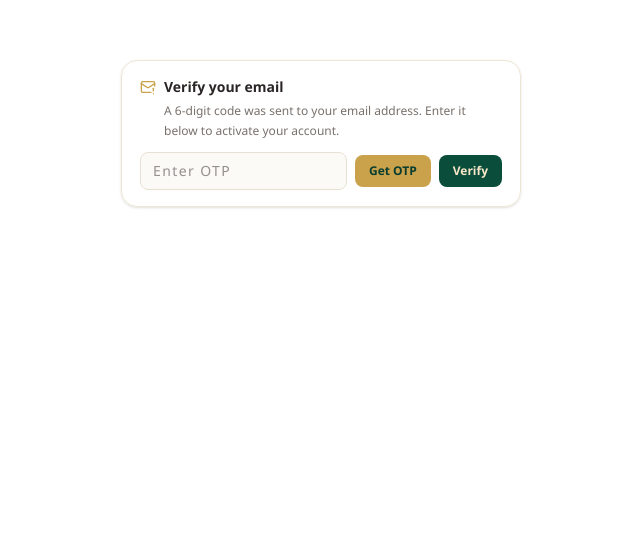
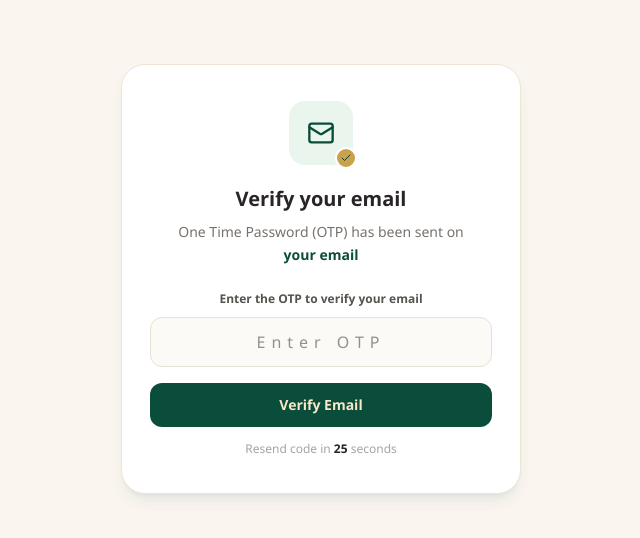
Before and after one commit to ashutoshJha-2025/AI-Interview-Ready-Platform, a React (Vite) app in the folder Frontend/: page /#/email-verifiied in a window 1280 px wide. Shown: the top 538 px of the page, without its empty margins (319-959 px from the left). Built offline with nearby package versions, Linux system fonts and the light colour scheme.

Commit message:
protected routes

```diff
--- a/Frontend/src/components/EmailVerification.jsx
+++ b/Frontend/src/components/EmailVerification.jsx
@@ -1,17 +1,26 @@
-import { useState } from "react";
+import { useEffect, useState } from "react";
 import axios from "axios";
 import { showSuccess, showError } from "../components/ToastMessageBox.jsx";
-import { MailWarning } from "lucide-react";
+import { Mail, Check } from "lucide-react";
 import { useNavigate } from "react-router-dom";
 
+const RESEND_COOLDOWN_SECONDS = 30;
 
 const EmailVerification = () => {
     const [isEmailVerified, setIsEmailVerified] = useState(false);
     const [otp, setOtp] = useState("");
     const [sendingOtp, setSendingOtp] = useState(false);
     const [verifying, setVerifying] = useState(false);
-    const navigate = useNavigate()
+    const [secondsLeft, setSecondsLeft] = useState(RESEND_COOLDOWN_SECONDS);
+    const navigate = useNavigate();
 
+    useEffect(() => {
+        if (secondsLeft <= 0) return;
+        const timer = setInterval(() => {
+            setSecondsLeft((s) => s - 1);
+        }, 1000);
+        return () => clearInterval(timer);
+    }, [secondsLeft]);
 
     const handleGetOtp = async () => {
         setSendingOtp(true);
@@ -22,6 +31,7 @@ const EmailVerification = () => {
                 { withCredentials: true }
             );
             showSuccess(result.data.message || "OTP sent to your email");
+            setSecondsLeft(RESEND_COOLDOWN_SECONDS);
         } catch (error) {
             showError(error.response?.data?.message || error.message || "Could not send OTP");
         } finally {
@@ -43,30 +53,40 @@ const EmailVerification = () => {
             );
             showSuccess(result.data.message || "Email verified");
             setIsEmailVerified(true);
+            localStorage.removeItem('email')
+            navigate("/profile");
         } catch (error) {
             showError(error.response?.data?.message || error.message || "Invalid or expired code");
         } finally {
             setVerifying(false);
-            navigate('/profile')
         }
     };
 
     return (
-        <>
-            <div className="w-full min-h-screen flex justify-center items-start bg-white">
+        <div className="w-full min-h-screen flex justify-center items-start bg-[#FAF6EF] px-4">
             {!isEmailVerified && (
-                    <div className="w-100 mt-15 px-4.5 py-4  border border-[#EDE6D4] rounded-2xl overflow-hidden shadow-sm">
-                        <div className="flex items-start gap-2 mb-3">
-                            <MailWarning size={16} className="text-[#C9A24B] mt-0.5 shrink-0" />
-                            <div>
-                                <p className="text-sm font-semibold text-[#292524]">Verify your email</p>
-                                <p className="text-xs text-[#78716C] mt-1 leading-relaxed">
-                                    A 6-digit code was sent to your email address. Enter it below to activate your account.
-                                </p>
+                <div className="w-full max-w-100 mt-16 px-7 py-9 bg-white border border-[#EDE6D4] rounded-3xl shadow-lg shadow-[#0B4D3B]/8 text-center">
+
+                    <div className="relative w-16 h-16 mx-auto mb-5">
+                        <div className="w-16 h-16 rounded-2xl bg-[#EAF5EE] flex items-center justify-center">
+                            <Mail size={28} className="text-[#0B4D3B]" />
+                        </div>
+                        <div className="absolute -bottom-1 -right-1 w-5.5 h-5.5 rounded-full bg-[#C9A24B] border-2 border-white flex items-center justify-center">
+                            <Check size={12} className="text-[#073C2E]" />
                         </div>
                     </div>
 
-                        <div className="flex items-center gap-2">
+                    <h1 className="text-xl font-bold text-[#292524] mb-2">Verify your email</h1>
+                    <p className="text-sm text-[#78716C] leading-relaxed mb-6">
+                        One Time Password (OTP) has been sent on
+                        <br />
+                        <span className="text-[#0B4D3B] font-semibold">{localStorage.getItem('email') || "your email"}</span>
+                    </p>
+
+                    <p className="text-xs font-semibold text-[#57534E] mb-2.5">
+                        Enter the OTP to verify your email
+                    </p>
+
                     <input
                         type="text"
                         inputMode="numeric"
@@ -74,30 +94,36 @@ const EmailVerification = () => {
                         value={otp}
                         onChange={(e) => setOtp(e.target.value.replace(/\D/g, ""))}
                         placeholder="Enter OTP"
-                                className="flex-1 min-w-0 border border-[#E7E1D3] bg-[#FAF6EF]/50 rounded-lg px-3 py-2 text-sm text-[#292524] tracking-widest outline-none focus:border-[#0B4D3B] focus:ring-2 focus:ring-[#0B4D3B]/15 transition-all"
+                        className="w-full border border-[#E7E1D3] bg-[#FAF6EF]/50 rounded-xl px-4 py-3 text-base text-center text-[#292524] tracking-[6px] outline-none focus:border-[#0B4D3B] focus:ring-2 focus:ring-[#0B4D3B]/15 transition-all mb-4"
                     />
+
+                    <button
+                        type="button"
+                        onClick={handleVerifyOtp}
+                        disabled={verifying}
+                        className="w-full bg-[#0B4D3B] text-[#F8E7C9] text-sm font-semibold py-3 rounded-xl transition-colors hover:bg-[#073C2E] disabled:opacity-60 disabled:cursor-not-allowed cursor-pointer mb-3.5"
+                    >
+                        {verifying ? "Verifying..." : "Verify Email"}
+                    </button>
+
+                    {secondsLeft > 0 ? (
+                        <p className="text-xs text-[#A8A29E]">
+                            Resend code in <span className="text-[#292524] font-semibold">{secondsLeft}</span> seconds
+                        </p>
+                    ) : (
                         <button
                             type="button"
                             onClick={handleGetOtp}
                             disabled={sendingOtp}
-                                className="shrink-0 bg-[#C9A24B] text-[#073C2E] text-xs font-semibold px-3.5 py-2 rounded-lg transition-colors hover:bg-[#E0BB63] disabled:opacity-60 disabled:cursor-not-allowed cursor-pointer"
+                            className="text-xs font-semibold text-[#0B4D3B] hover:text-[#C9A24B] transition-colors cursor-pointer disabled:opacity-60"
                         >
-                                {sendingOtp ? "Sending..." : "Get OTP"}
+                            {sendingOtp ? "Sending..." : "Resend code"}
                         </button>
-                            <button
-                                type="button"
-                                onClick={handleVerifyOtp}
-                                disabled={verifying}
-                                className="shrink-0 bg-[#0B4D3B] text-[#F8E7C9] text-xs font-semibold px-3.5 py-2 rounded-lg transition-colors hover:bg-[#073C2E] disabled:opacity-60 disabled:cursor-not-allowed cursor-pointer"
-                            >
-                                {verifying ? "Verifying..." : "Verify"}
-                            </button>
-                        </div>
+                    )}
                 </div>
             )}
         </div>
-        </>
-    )
-}
+    );
+};
 
-export default EmailVerification
+export default EmailVerification;
--- /dev/null
+++ b/Frontend/src/pages/Home.jsx
@@ -0,0 +1,9 @@
+const Home = () => {
+    return (
+        <>
+            <h1>Home Page</h1>
+        </>
+    )
+}
+
+export default Home
--- a/Frontend/src/pages/Login.jsx
+++ b/Frontend/src/pages/Login.jsx
@@ -28,6 +28,8 @@ const Login = () => {
                 navigate('/profile')
                 setFormData({ email: '', password: '' })
             }, 1000)
+            localStorage.setItem('isAuth', 'true');
+            window.dispatchEvent(new Event('auth-change'));
         } catch (error) {
             showError(error.response?.data?.message || error.response?.data?.errors?.[0]?.msg || error.message || 'Invalid credentials')
         } finally {
--- a/Frontend/src/pages/Profile.jsx
+++ b/Frontend/src/pages/Profile.jsx
@@ -1,6 +1,6 @@
 import { Link } from "react-router-dom"
 import ProfileCard from "../components/ProfileCard.jsx";
-import { Plus, MailWarning } from "lucide-react";
+import { Plus, Home } from "lucide-react";
 import axios from 'axios';
 import { showSuccess, showError } from '../components/ToastMessageBox.jsx'
 import { useNavigate } from "react-router-dom";
@@ -14,7 +14,6 @@ const Profile = () => {
         try {
             const response = await axios.get(`http://localhost:3000/api/profile/get-me`, { withCredentials: true })
             setData(response?.data)
-            console.log(response?.data)
         } catch (error) {
             console.log(error.response?.data?.message || error.response?.data?.errors[0]?.msg || error.message || 'Invalid credentials')
         }
@@ -29,6 +28,8 @@ const Profile = () => {
             const response = await axios.post(`http://localhost:3000/api/auth-user/logout`, {}, { withCredentials: true })
             showSuccess('Logged out successfully')
             navigate('/')
+            localStorage.removeItem('isAuth');
+            window.dispatchEvent(new Event('auth-change'));
         } catch (error) {
             showError(error.response?.data?.message || error.response?.data?.errors[0]?.msg || error.message || 'Unauthorized user, login / register to continue !')
         }
@@ -51,9 +52,9 @@ const Profile = () => {
                     Profile updated at: <span className="text-[#292524] font-semibold">{date}</span>
                 </span>
 
-                <div className={`flex items-center gap-2 border border-gray-200 rounded-full px-2.5 py-1.5 ${data?.userInfo?.isVerified === true ? 'hidden' : ''}`}>
-                    <MailWarning size={20} className="text-[#C9A24B] shrink-0" />
-                    <Link to="/email-verifiied" className="text-sm font-semibold text-[#292524]">Verify your email</Link>
+                <div className={`flex items-center gap-2 border border-gray-300 rounded-full px-3 py-2`}>
+                    <Home size={20} className="text-[#C9A24B] shrink-0" />
+                    <Link to="/home" className="text-sm font-semibold text-[#292524]">Home</Link>
                 </div>
 
                 <button
--- a/Frontend/src/pages/Register.jsx
+++ b/Frontend/src/pages/Register.jsx
@@ -42,11 +42,14 @@ const Register = () => {
             const { confirmPassword, ...payload } = formData
             const result = await axios.post(`http://localhost:3000/api/auth-user/register`, payload, { withCredentials: true })
             showSuccess(result.data.message)
+            localStorage.setItem('email', formData.email)
             setTimeout(() => {
-                navigate('/profile')
+                navigate('/email-verifiied')
                 showInfo('Verify your email to get started.');
                 setFormData({ username: '', email: '', password: '', confirmPassword: '' })
             }, 1000)
+            localStorage.setItem('isAuth', 'true');
+            window.dispatchEvent(new Event('auth-change'));
         } catch (error) {
             showError(error.response?.data?.message || error.response?.data?.errors?.[0]?.msg || error.message || 'Invalid credentials')
         } finally {
```
Also changed, not shown: Frontend/src/App.jsx (+14 -2 lines), Frontend/src/components/ProtectedRoute.jsx (added, +24 -0 lines), Frontend/src/pages/NotFound.jsx (added, +43 -0 lines), 2 other files (tests, documents, lock files or other folders). Lines whose indentation alone changed are shown as unchanged.
